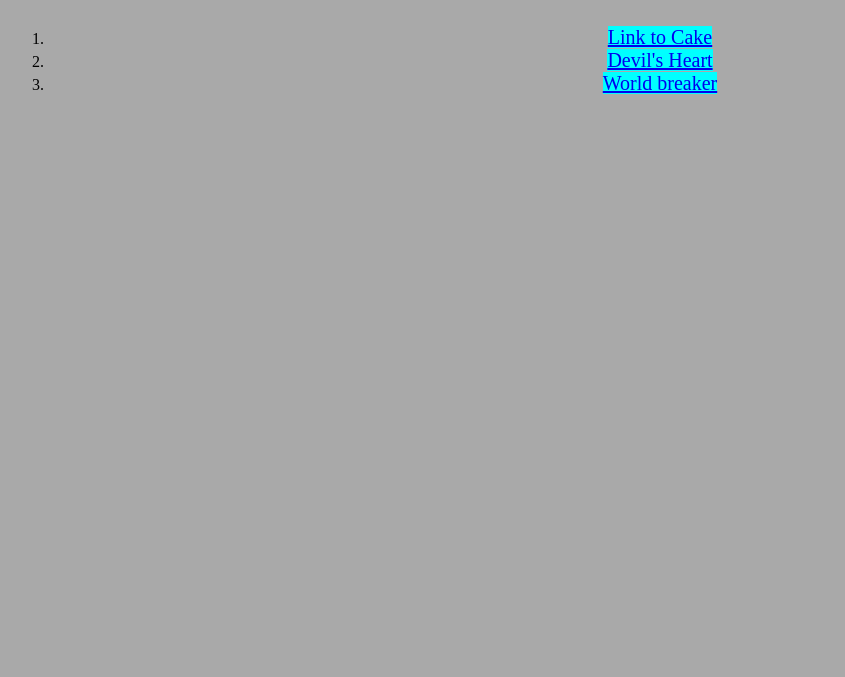
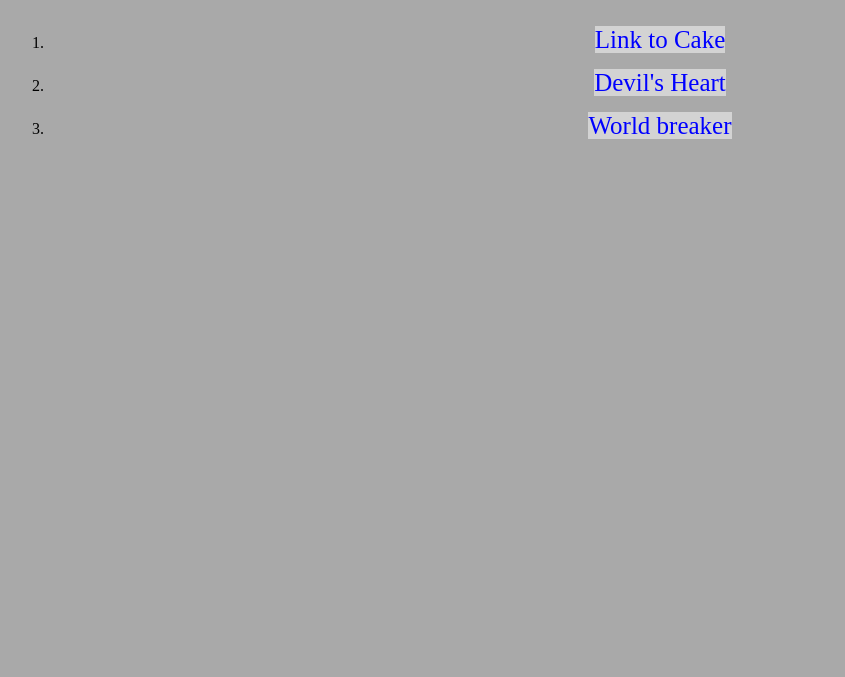
Before and after one commit to Max4king/odin-recipes2, a plain HTML site: page index.html in a window 1280 px wide. Shown: the part 123-800 px from the top of the page, without its empty margins (0-845 px from the left). Drawn offline with Linux system fonts and the light colour scheme.

Commit message:
more change in color

```diff
--- a/style.css
+++ b/style.css
@@ -8,7 +8,13 @@ body {
     font-size: 30px;
 }
 
+li {
+    margin-bottom: 15px;
+}
+
 a {
-    font-size: 20px;
-    background-color: aqua;
+    font-size: 25px;
+    background-color: lightgray;
+    color: blue;
+    text-decoration: none;
 }
```
